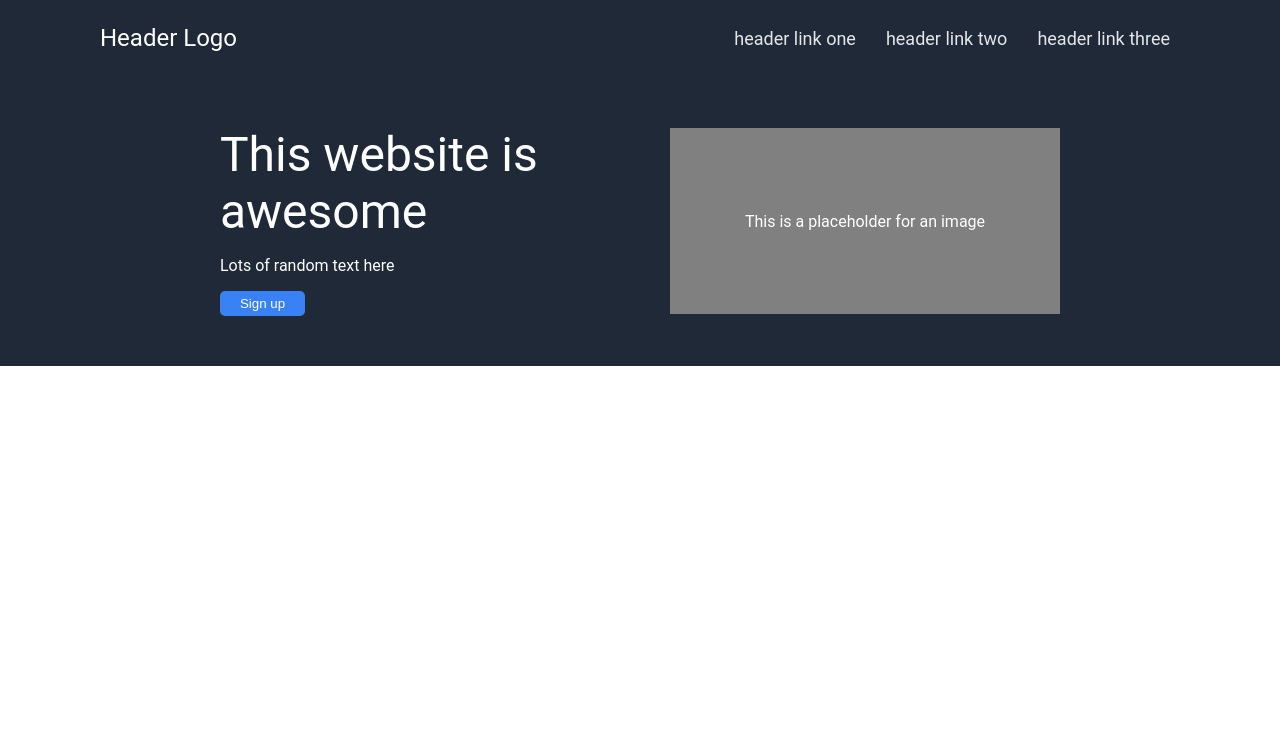
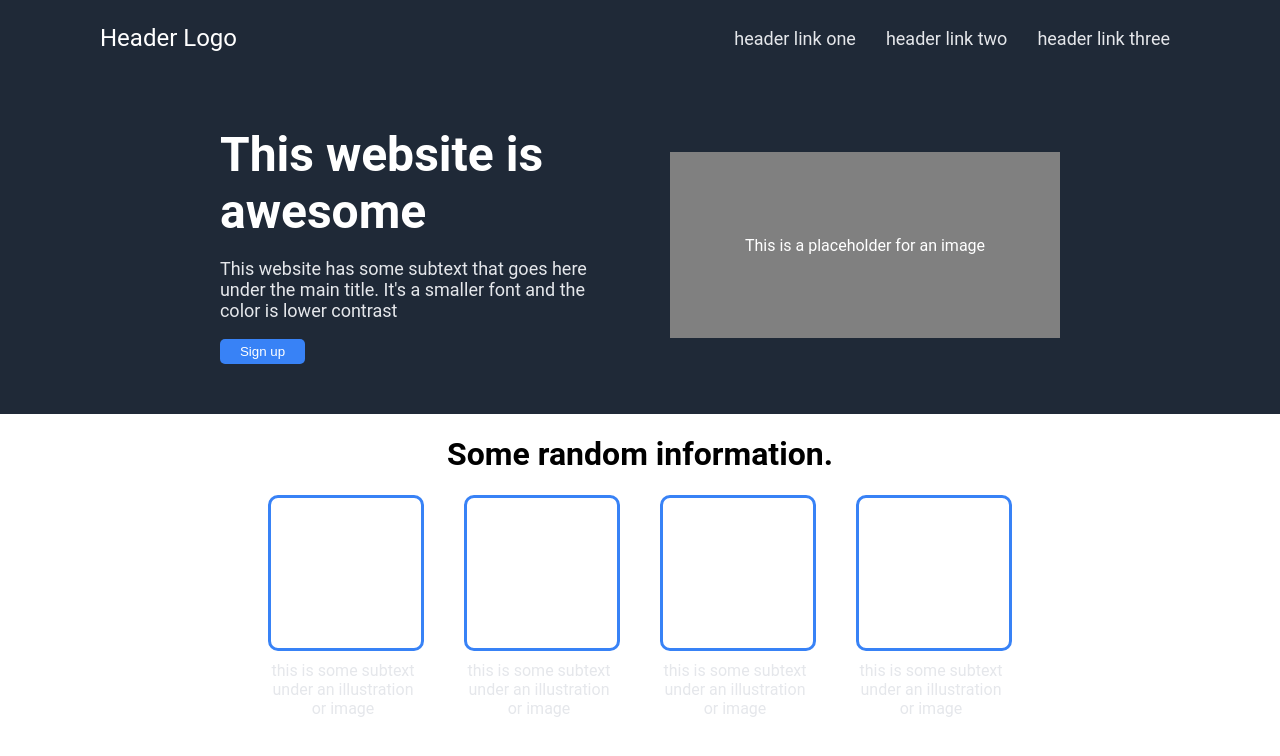
Before and after one commit to actually-anthony/landing-page, a plain HTML site: page index.html in a window 1280 px wide. Drawn offline with Linux system fonts and the light colour scheme.

Commit message:
Create and format mid-section

```diff
--- a/css/style.css
+++ b/css/style.css
@@ -65,6 +65,7 @@ body{
 
 .hero-main{
     font-size: 48px;
+    font-weight: bolder;
 }
 
 .left button{
@@ -75,3 +76,39 @@ body{
     border: none;
     border-radius: 5px;
 }
+
+.left p{
+    font-size: 18px;
+    color: #E5E7EB;
+}
+
+.mid-section{
+    padding-left: 100px;
+    padding-right: 100px;
+}
+
+.mid-section h1 {
+    text-align: center;
+
+}
+
+.gallery{
+    display: flex;
+    gap: 40px;
+    justify-content: center;
+    flex-wrap: wrap;
+}
+
+.info-picture{
+    border:3px solid #3882F6;
+    border-radius: 10px;
+    height: 150px;
+    width: 150px;
+}
+
+.caption{
+    margin-top: 10px;
+    width: 150px;
+    text-align: center;
+    color: #e5e7eb;
+}
--- a/index.html
+++ b/index.html
@@ -23,7 +23,7 @@
             <div class="hero-main">
                 This website is awesome
             </div>
-            <p>Lots of random text here</p>
+            <p>This website has some subtext that goes here under the main title. It's a smaller font and the color is lower contrast</p>
             <button>Sign up</button>
         </div>
         <div class="image">
@@ -31,6 +31,41 @@
         </div>
     </div>
 
+    <div class="mid-section">
+        <h1>Some random information.</h1>
+        <div class="gallery">
+            <div>
+                <div class="info-picture"/>
+                </div>
+                <div class="caption">
+                    this is some subtext under an illustration or image
+                </div>
+            </div>
+            <div class="info">
+                <div class="info-picture">
+                </div>
+                <div class="caption">
+                    this is some subtext under an illustration or image
+                </div>
+            </div>
+            <div class="info">
+                <div class="info-picture">
+                </div>
+                <div class="caption">
+                    this is some subtext under an illustration or image
+                </div>
+            </div>
+            <div class="info">
+                <div class="info-picture">
+                </div>
+                <div class="caption">
+                    this is some subtext under an illustration or image
+                </div>
+            </div>
+        </div>
+
+    </div>
+
 
 
 </body>
```
